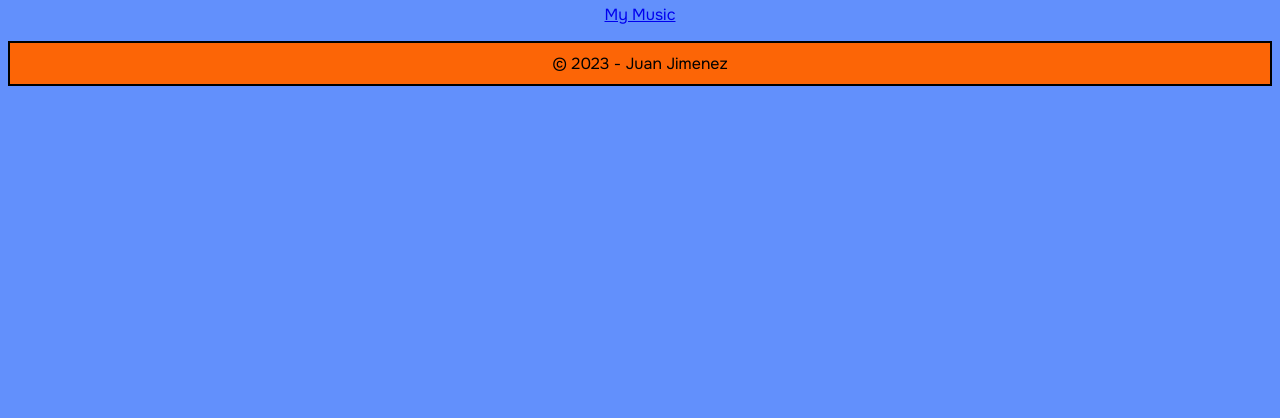
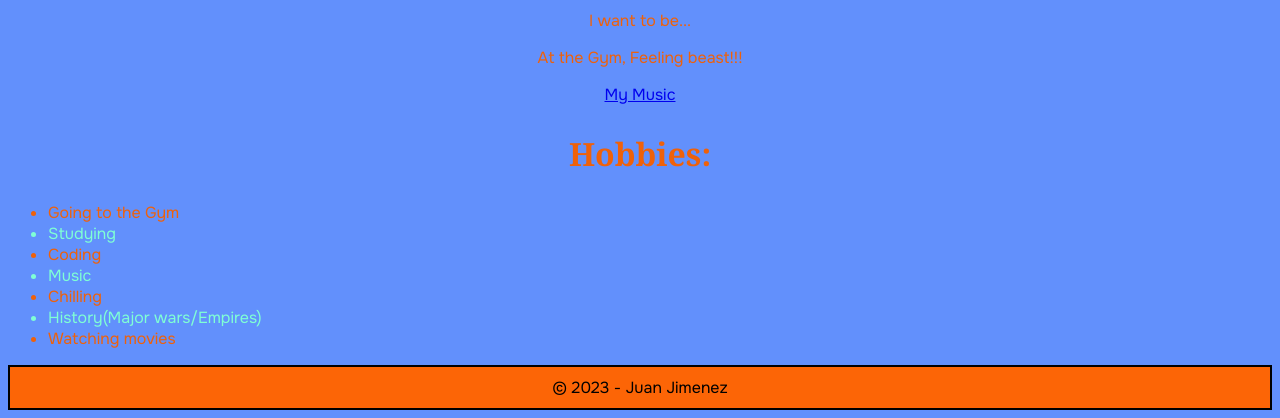
Before and after one commit to RVCC-IDMX/about-me-TheUnit55, a plain HTML site: page index.html in a window 1280 px wide. Shown: the part 697-1115 px from the top of the page. Before the commit the page ends 800 px from the top, so only its background shows below. Drawn offline with Linux system fonts and the light colour scheme.

```diff
--- a/css/style.css
+++ b/css/style.css
@@ -5,13 +5,14 @@ body{
 }
 
 h1, h2, h3, h4, h5, h6{
-    font-family: Georgia, 'Times New Roman', Times, serif;
+    font-family: "Grenze Gotisch", Georgia, 'Times New Roman', Times, serif;
+    text-align:center;
 }
 h1{
     font-size: x-large;
 }
 h2{
-    font-size: medium ;
+    font-size: xx-large ;
 }
 header{
     text-align: center;
@@ -27,5 +28,8 @@ header{
     width: 300px;
 }
 #bio{
-    text-align: center;
+    text-align:center;
 }
+#hobbies ul li:nth-child(even){
+    color:aquamarine;
+}
--- a/index.html
+++ b/index.html
@@ -40,6 +40,8 @@
 
     <section id="bio">
       <!-- My bio-->
+      <h2>Biography:</h2>
+
       <div>
         <p> I want to be...</p>
         <p> At the Gym, Feeling beast!!!</p>
@@ -49,6 +51,25 @@
       </div>
 
     </section>
+
+    <section id="hobbies">
+
+      <h2>Hobbies:</h2>
+
+      <ul>
+        <li>Going to the Gym</li>
+        <li>Studying</li>
+        <li>Coding</li>
+        <li>Music</li>
+        <li>Chilling</li>
+        <li>History(Major wars/Empires)</li>
+        <li>Watching movies</li>
+      </ul>
+
+    </section>
+
+
+
 
   </main>
 
```
Also changed, not shown: img/Gym-640w-.jpg (added), img/Movie-Guy.jpg (deleted), img/Movies-640w-.jpg (added), img/Music-640w-.jpg (added), img/Stardust-carry.jpg (deleted).
